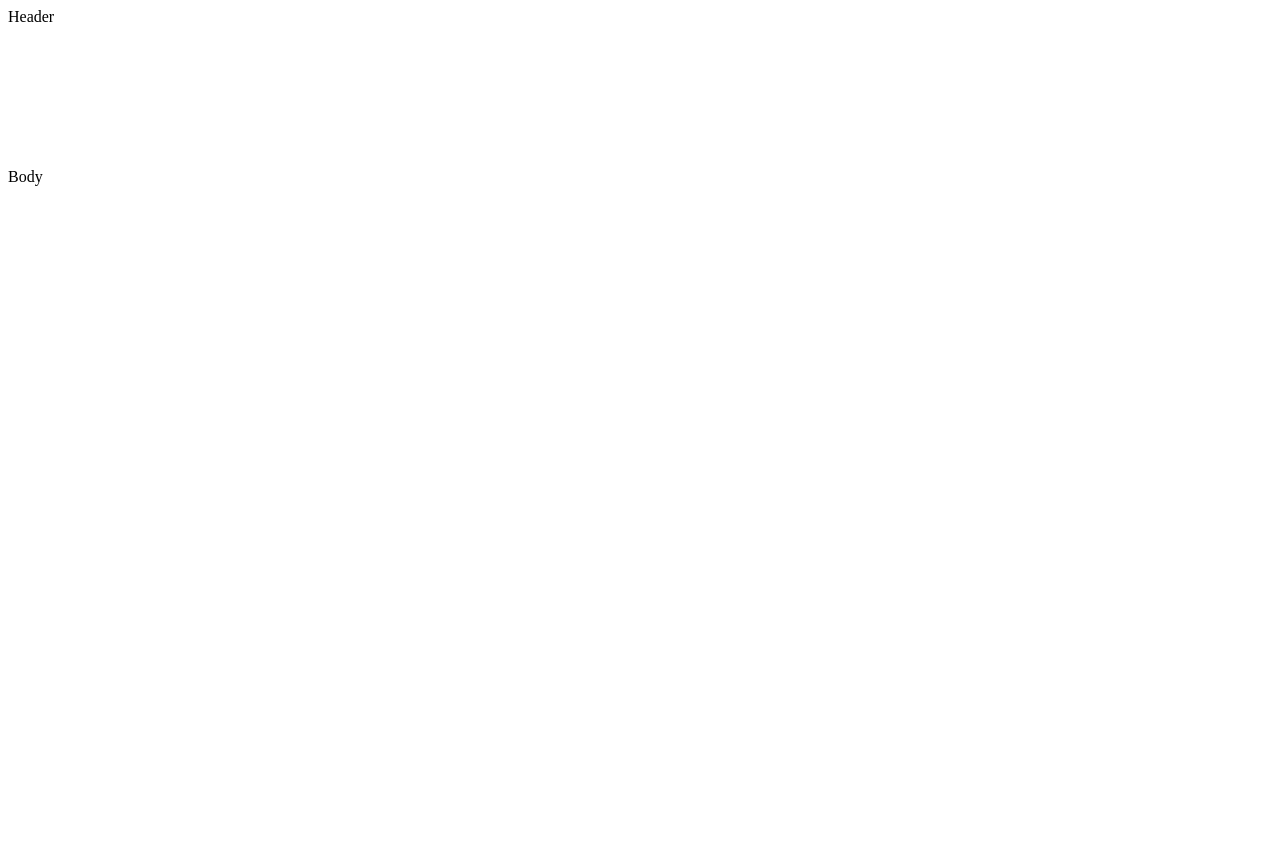
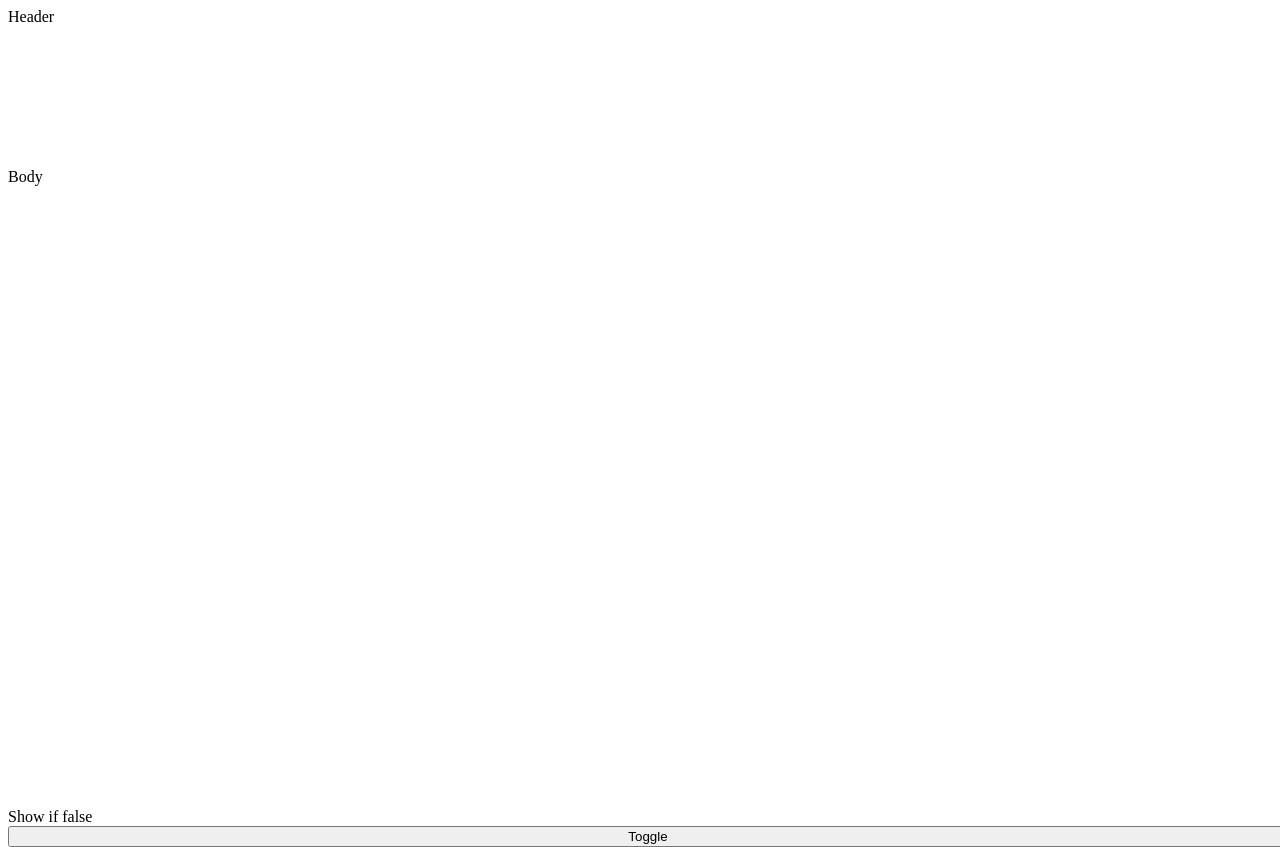
Before and after one commit to hratx-blue-ocean/Selous, a React app in the folder client/: page / in a window 1280 px wide. Before the commit the page ends 816 px from the top, so only its background shows below. Built offline with nearby package versions, Linux system fonts and the light colour scheme.

Commit message:
Setup a redux state toggle test

```diff
--- a/client/package.json
+++ b/client/package.json
@@ -18,6 +18,7 @@
     "express": "^4.17.1",
     "node-fetch": "^2.6.0",
     "path": "^0.12.7",
+    "prop-types": "^15.7.2",
     "react": "^16.12.0",
     "react-dom": "^16.12.0",
     "react-redux": "^7.1.3",
--- a/client/src/components/DetailsPage/DetailsPage.jsx
+++ b/client/src/components/DetailsPage/DetailsPage.jsx
@@ -1,11 +1,19 @@
 import React from 'react';
+import { connect } from 'react-redux';
 import styles from './DetailsPage.css';
+import toggleAction from '../../redux/actions/actions.js';
 
-export default function DetailsPage() {
-  return (
-    <div className={styles.container}>
-      <div className={styles.header}>Header</div>
-      <div className={styles.page_body}>Body</div>
-    </div>
-  );
-}
+const mapStateToProps = (state) => ({ toggle: state.toggle });
+
+const DetailsPage = ({ toggle, dispatch }) => (
+  <div className={styles.container}>
+    <div className={styles.header}>Header</div>
+    <div className={styles.page_body}>Body</div>
+
+    {toggle ? <div>Show if true</div> : <div>Show if false</div>}
+
+    <button type="button" onClick={() => dispatch(toggleAction())}>Toggle</button>
+  </div>
+);
+
+export default connect(mapStateToProps)(DetailsPage);
--- /dev/null
+++ b/client/src/redux/actions/actions.js
@@ -0,0 +1,5 @@
+export default function toggleAction() {
+  return {
+    type: 'TOGGLE',
+  };
+}
--- a/client/src/redux/reducers/index.js
+++ b/client/src/redux/reducers/index.js
@@ -1,5 +1,10 @@
 import { combineReducers } from 'redux';
 
-const rootReducer = combineReducers({});
+// Reducers
+import toggleTestReducer from './toggleTestReducer.js';
+
+const rootReducer = combineReducers({
+  toggle: toggleTestReducer,
+});
 
 export default rootReducer;
--- /dev/null
+++ b/client/src/redux/reducers/toggleTestReducer.js
@@ -0,0 +1,8 @@
+export default function toggleTestReducer(state = false, action) {
+  switch (action.type) {
+    case 'TOGGLE':
+      return !state;
+    default:
+      return state;
+  }
+}
```
Also changed, not shown: client/src/redux/actions/index.js (deleted), 1 other file (tests, documents, lock files or other folders).
